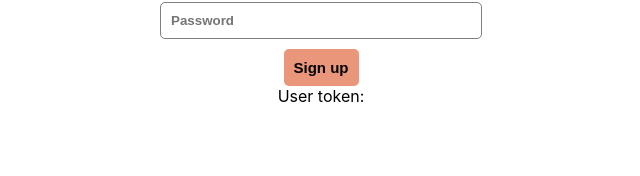
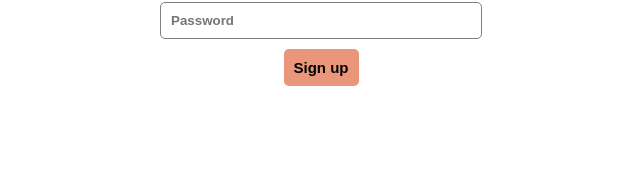
Before and after one commit to javirro/React-advanced-1, a React (Create React App) app: page / in a window 1280 px wide. Shown: the part 114-290 px from the top of the page, without its empty margins (319-959 px from the left). Built offline with nearby package versions, Linux system fonts and the light colour scheme.

Commit message:
Update Readme to add redux packages to description

```diff
--- a/src/components/Login.jsx
+++ b/src/components/Login.jsx
@@ -66,7 +66,6 @@ const Login = () => {
         <input type="text" value={userName} placeholder="Username" onChange={userNameChange} />
         <input type="password" value={password} placeholder="Password" onChange={passwordChange} />
         <button className="signup">Sign up</button>
-        <span> User token: {user}</span>
       </form>
     </div>
   )
```
Also changed, not shown: 1 other file (tests, documents, lock files or other folders).
